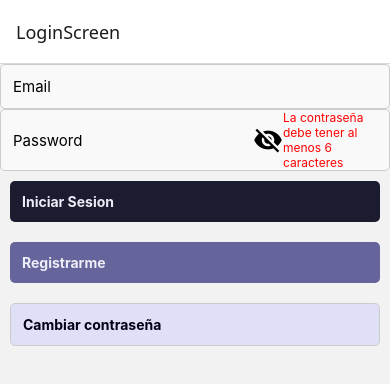
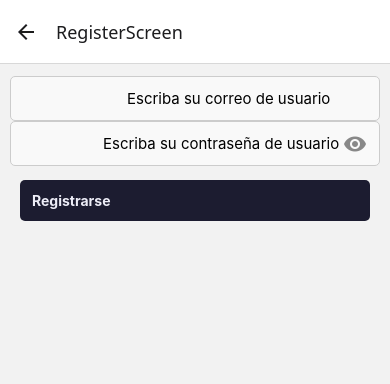
Before and after one commit to gabrielaher94/Proyecto_Prog_Movil, a React Native app in the folder ProyectoClase/: screen /RegisterScreen in a window 390 px wide. Shown: the top 384 px of the page. Built offline with nearby package versions, Linux system fonts and the light colour scheme.

Commit message:
componentes de register y home

```diff
--- a/ProyectoClase/App.tsx
+++ b/ProyectoClase/App.tsx
@@ -3,6 +3,8 @@ import { createNativeStackNavigator } from "@react-navigation/native-stack";
 import React from "react";
 
 import Login from "./src/screens/Login";
+import Home from "./src/screens/Home";
+import Register from "./src/screens/Register";
 
 const Stack =createNativeStackNavigator();
 
@@ -11,6 +13,8 @@ export default function App(){
     <NavigationContainer>
       <Stack.Navigator initialRouteName="LoginScreen">
         <Stack.Screen name='LoginScreen' component={Login}/>
+        <Stack.Screen name='HomeScreen' component={Home}/>
+        <Stack.Screen name='RegisterScreen' component={Register}/>
       </Stack.Navigator>
     </NavigationContainer>
   );
--- a/ProyectoClase/src/components/CustomInput.tsx
+++ b/ProyectoClase/src/components/CustomInput.tsx
@@ -18,7 +18,7 @@ export default function CustomInput({value, type ='text', onChange, title ,requi
 
     const isPasswordField = type === 'password';
     //Estado alterno para visualizar la contraseña
-    const [showPassword, setPassword]=useState(false);
+    const [isPasswordVisible, setPasswordVisible]=useState(false);
 
     const keyboardType : KeyboardTypeOptions =
     type === 'email'
@@ -29,31 +29,35 @@ export default function CustomInput({value, type ='text', onChange, title ,requi
     ? 'numeric'
     : 'default';
     const getError =()=>{
-        if( required! && value) return "Este campo es obligatorio";
-        if(type === 'email' && value.includes('@')) return "El correo no es valido";
-        if(type === 'password' && value.length < 6) return "La contraseña debe tener al menos 6 caracteres";
+        if( required && !value) return "Este campo es obligatorio";
+        if(type === 'email'&& value && value.includes('@')) return "El correo no es valido";
+        if(type === 'password' &&value&& value.length < 6) return "La contraseña debe tener al menos 6 caracteres";
     }
     const error = getError();
 
     return (
         <View style={styles.inputContainer}>
-
+            <View style={[styles.input, error ? styles.inputError : null]}/>
             <TextInput
-            style={[styles.input, error ? styles.inputError : null]}
-
+            style={styles.input}
             placeholder={title}
             value={value}
             onChangeText={onChange}
-            secureTextEntry={isPasswordField && !showPassword}
+            secureTextEntry={isPasswordField && !isPasswordVisible}
             keyboardType={keyboardType}
 
             />
 
-            {isPasswordField &&( <TouchableOpacity onPress={()=>setPassword(!showPassword)}><Icon name={showPassword?"visibility":"visibility-off" } size={30} color="#000" /></TouchableOpacity>)}
+            {isPasswordField &&( <TouchableOpacity onPress={()=>setPasswordVisible(!isPasswordVisible)}>
+                <Icon
+                 name={isPasswordVisible?"visibility-off":"visibility" }
+                 size={24}
+                 color="#888" />
+                 </TouchableOpacity>)}
+
            { error&& <Text style={styles.error}>{error}</Text>}
         </View>
     );
-
 }
 
 const styles = StyleSheet.create({
--- /dev/null
+++ b/ProyectoClase/src/screens/Home.tsx
@@ -0,0 +1,12 @@
+import { Text, View } from "react-native";
+
+export default function Home({navigation, route}:any){
+    const{correo}=route.params;
+
+
+    return(
+        <View>
+            <Text> Hola {correo} Estas en la pantalla de Home</Text>
+        </View>
+    )
+}
--- a/ProyectoClase/src/screens/Login.tsx
+++ b/ProyectoClase/src/screens/Login.tsx
@@ -1,28 +1,84 @@
-
-import { View } from "react-native";
+import { View, StyleSheet, Alert } from "react-native";
 import CustomButton from "../components/CustomButton";
 import CustomInput from "../components/CustomInput";
 import { useState } from "react";
-export default function Login (){
 
-    const [email, setemail] = useState("")
-    const [password, setPassword] = useState("")
-    return(
-        <View>
-        <CustomInput title = "Email"
+export default function Login({ navigation }: any) {
+  const [email, setEmail] = useState("");
+  const [password, setPassword] = useState("");
+
+  const handleOnChangeEmail = (text: string) => {
+    setEmail(text);
+  };
+
+  const handleOnChangePassword = (text: string) => {
+    setPassword(text);
+  };
+
+  const handleRegistro = () => {
+
+      navigation.navigate("RegistroScreen");
+
+  };
+
+  const handleLogin = () => {
+    try {
+      if (!email || !password) {
+        Alert.alert("Error", "Por favor complete todos los campos");
+        return;
+      }
+      navigation.navigate("HomeScreen", { correo: email });
+    } catch (error: any) {
+      console.log(error);
+    }
+  };
+
+  return (
+    <View style={styles.container}>
+      <View style={styles.item}>
+        <CustomInput
+          title="Escriba su correo"
           value={email}
           type="email"
-        onChange={setemail}/>
-        <CustomInput title = "Password"
+          onChange={handleOnChangeEmail}
+        />
+
+        <CustomInput
+          title="Escriba su contraseña"
           value={password}
           type="password"
-        onChange={setPassword}/>
-        <CustomButton title="Iniciar Sesion"
-        onPress={()=>{}}/>
-        <CustomButton title= "Registrarme"
-        onPress ={()=>{}}variant={'secondary'}/>
-        <CustomButton title= "Cambiar contraseña"
-        onPress ={()=>{}}variant={'tertiary'}/>
+          onChange={handleOnChangePassword}
+        />
+      </View>
+
+      <View style={styles.item}>
+        <CustomButton title="Iniciar Sesion" onPress={handleLogin} />
+      </View>
+
+      <View style={styles.item}>
+        <CustomButton
+          title="Registrarme"
+          onPress={handleRegistro}
+          variant="secondary"
+        />
+      </View>
+
+      <View style={styles.item}>
+        <CustomButton
+          title="Cambiar contraseña"
+          onPress={() => {}}
+          variant="tertiary"
+        />
+      </View>
     </View>
   );
 }
+
+const styles = StyleSheet.create({
+  container: {
+    padding: 10,
+  },
+  item: {
+    marginVertical: 5,
+  },
+});
--- /dev/null
+++ b/ProyectoClase/src/screens/Register.tsx
@@ -0,0 +1,74 @@
+import { View, StyleSheet, Alert } from "react-native";
+import CustomButton from "../components/CustomButton";
+import CustomInput from "../components/CustomInput";
+import { useState } from "react";
+
+export default function Registro({navigation}: any) {
+    const [email, setemail] = useState("");
+    const [password, setpassword] = useState("");
+
+
+    const handleOnChangeEmail = (email: string) => {
+        setemail(email);
+
+    }
+
+    const handleOnChangePassword = (password: string) => {
+        setpassword(password);
+
+    }
+const handleLogin = () =>{
+    try {
+    if (!email || !password) {
+        Alert.alert("Error", "Por favor complete todos los campos");
+        return;
+    }
+    navigation.navigate("HomeScreen", {correo:email});
+} catch (error: any) {
+
+}
+}
+
+    return (
+
+        <View style={styles.container}>
+            <View style={styles.item}>
+                <CustomInput
+                    title="Escriba su correo de usuario"
+                    value={email}
+                    type="email"
+                    onChange={handleOnChangeEmail}
+                />
+
+                <CustomInput
+                    title="Escriba su contraseña de usuario"
+                    value={password}
+                    type="password"
+                    onChange={handleOnChangePassword}
+                />
+            </View>
+
+            <View style={styles.item}>
+                <CustomButton
+                    title="Registrarse"
+                    onPress={handleLogin}
+                />
+            </View>
+
+
+
+
+
+
+        </View>
+    );
+}
+
+const styles = StyleSheet.create({
+    container: {
+        padding: 10,
+    },
+    item: {
+        marginVertical: 2, // separa cada input/botón
+    },
+})
```
Also changed, not shown: 2 other files (tests, documents, lock files or other folders). Lines whose indentation alone changed are shown as unchanged.
